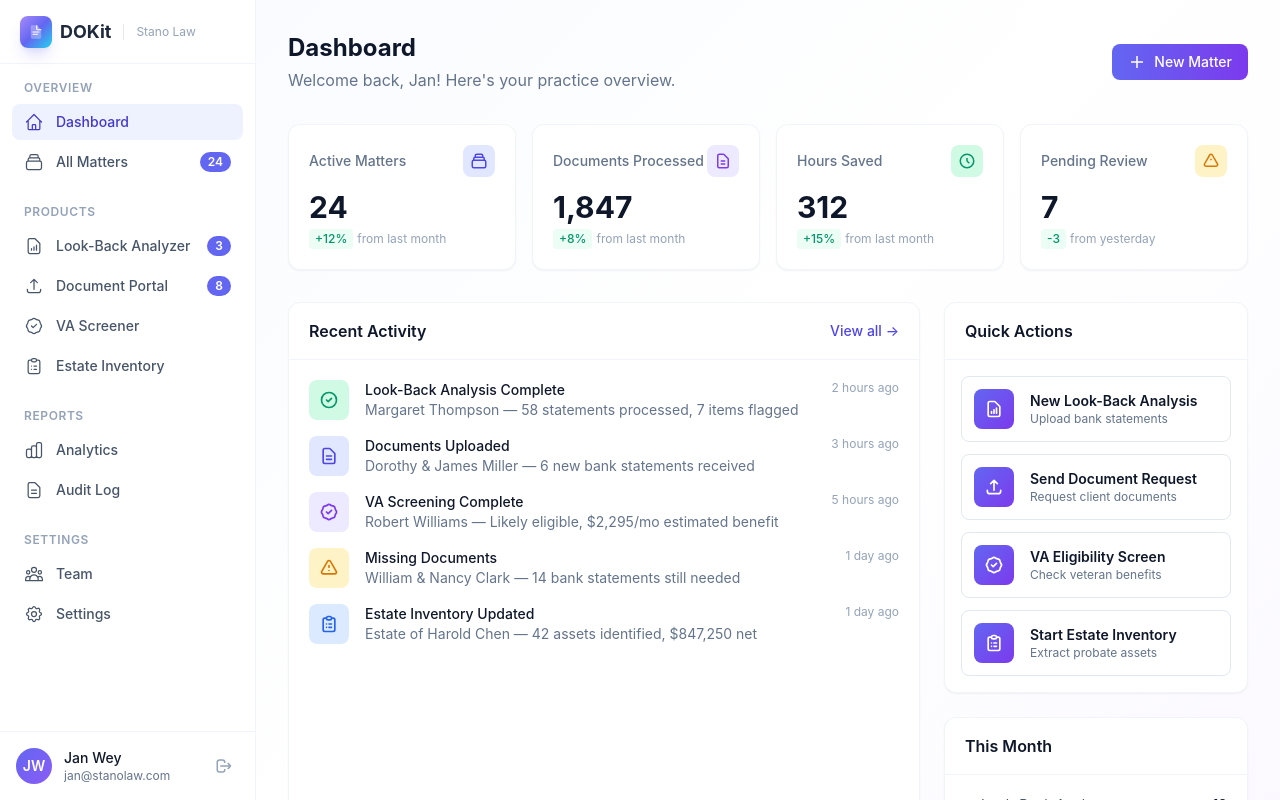
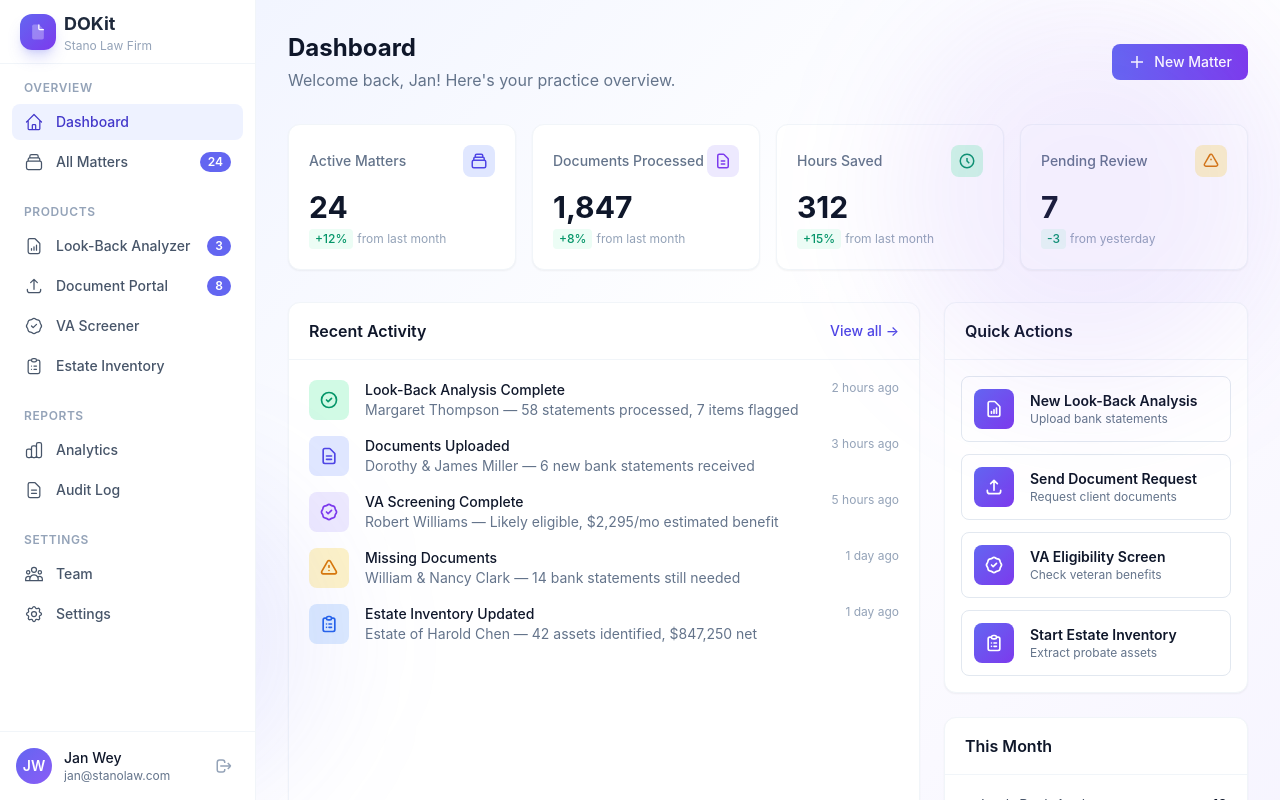
Before and after one commit to CoHoast/stano-law, a Next.js app: page /dashboard in a window 1280 px wide. Shown: the top 800 px of the page. Built offline with nearby package versions, Linux system fonts and the light colour scheme.

Commit message:
Fix: match DOKit Standard layout exactly, add gradient orbs as HTML elements

```diff
--- a/src/app/dashboard/layout.tsx
+++ b/src/app/dashboard/layout.tsx
@@ -87,17 +87,20 @@ export default function DashboardLayout({ children }: { children: React.ReactNod
 
   return (
     <div className="min-h-screen gradient-bg">
+      {/* Gradient Orbs */}
+      <div className="fixed top-0 right-0 w-96 h-96 bg-violet-500/10 rounded-full blur-3xl pointer-events-none" />
+      <div className="fixed bottom-0 left-0 w-80 h-80 bg-indigo-500/10 rounded-full blur-3xl pointer-events-none" />
+
       {/* Mobile Header */}
       <div className="lg:hidden fixed top-0 left-0 right-0 z-50 bg-white/80 backdrop-blur-xl border-b border-slate-100 px-4 h-14 flex items-center justify-between">
         <div className="flex items-center gap-2">
-          <div className="w-7 h-7 bg-gradient-to-br from-violet-400 via-indigo-500 to-cyan-400 rounded-lg flex items-center justify-center shadow-sm">
-            <svg width="14" height="14" viewBox="0 0 24 24" fill="none" className="text-white">
-              <path d="M7 3C5.9 3 5 3.9 5 5V19C5 20.1 5.9 21 7 21H17C18.1 21 19 20.1 19 19V9L13 3H7Z" fill="currentColor" fillOpacity="0.3"/>
-              <path d="M13 3V8C13 8.55 13.45 9 14 9H19" stroke="currentColor" strokeWidth="1.5"/>
-              <path d="M8 12H16M8 15H14" stroke="currentColor" strokeWidth="1.5" strokeLinecap="round"/>
+          <div className="w-8 h-8 bg-gradient-to-br from-indigo-500 to-violet-600 rounded-xl flex items-center justify-center shadow-lg shadow-indigo-500/25">
+            <svg width="18" height="18" className="text-white" fill="currentColor" viewBox="0 0 24 24">
+              <path d="M7 3C5.9 3 5 3.9 5 5V19C5 20.1 5.9 21 7 21H17C18.1 21 19 20.1 19 19V9L13 3H7Z" fillOpacity="0.3"/>
+              <path d="M13 3V8C13 8.55 13.45 9 14 9H19" fill="none" stroke="currentColor" strokeWidth="1.5"/>
             </svg>
           </div>
-          <span className="font-bold text-slate-800">DOKit</span>
+          <span className="text-lg font-bold text-slate-800">DOKit</span>
         </div>
         <button
           onClick={() => setSidebarOpen(true)}
@@ -127,18 +130,17 @@ export default function DashboardLayout({ children }: { children: React.ReactNod
         <div className="flex flex-col h-full">
           {/* Logo */}
           <div className="h-16 px-5 flex items-center justify-between border-b border-slate-100">
-            <div className="flex items-center gap-3">
-              <div className="flex items-center gap-2">
-                <div className="w-8 h-8 bg-gradient-to-br from-violet-400 via-indigo-500 to-cyan-400 rounded-lg flex items-center justify-center shadow-lg shadow-indigo-500/20">
-                  <svg width="18" height="18" viewBox="0 0 24 24" fill="none" className="text-white">
-                    <path d="M7 3C5.9 3 5 3.9 5 5V19C5 20.1 5.9 21 7 21H17C18.1 21 19 20.1 19 19V9L13 3H7Z" fill="currentColor" fillOpacity="0.3"/>
-                    <path d="M13 3V8C13 8.55 13.45 9 14 9H19" stroke="currentColor" strokeWidth="1.5"/>
-                    <path d="M8 12H16M8 15H14" stroke="currentColor" strokeWidth="1.5" strokeLinecap="round"/>
-                  </svg>
-                </div>
+            <div className="flex items-center gap-2">
+              <div className="w-9 h-9 bg-gradient-to-br from-indigo-500 to-violet-600 rounded-xl flex items-center justify-center shadow-lg shadow-indigo-500/25">
+                <svg width="20" height="20" className="text-white" fill="currentColor" viewBox="0 0 24 24">
+                  <path d="M7 3C5.9 3 5 3.9 5 5V19C5 20.1 5.9 21 7 21H17C18.1 21 19 20.1 19 19V9L13 3H7Z" fillOpacity="0.3"/>
+                  <path d="M13 3V8C13 8.55 13.45 9 14 9H19" fill="none" stroke="currentColor" strokeWidth="1.5"/>
+                </svg>
+              </div>
+              <div>
                 <span className="text-lg font-bold text-slate-800">DOKit</span>
+                <div className="text-xs text-slate-400">Stano Law Firm</div>
               </div>
-              <div className="text-xs text-slate-400 border-l border-slate-200 pl-3">Stano Law</div>
             </div>
             <button
               onClick={() => setSidebarOpen(false)}
@@ -215,7 +217,7 @@ export default function DashboardLayout({ children }: { children: React.ReactNod
       </aside>
 
       {/* Main Content */}
-      <main className="lg:ml-64 pt-14 lg:pt-0">
+      <main className="lg:pl-64 pt-14 lg:pt-0 min-h-screen">
         {children}
       </main>
     </div>
--- a/src/app/globals.css
+++ b/src/app/globals.css
@@ -10,8 +10,7 @@ body {
 
 /* DOKit Brand Styles */
 .gradient-bg {
-  background: linear-gradient(135deg, #f8faff 0%, #ffffff 50%, #faf8ff 100%);
-  min-height: 100vh;
+  background: linear-gradient(135deg, #eef2ff 0%, #ffffff 50%, #f5f3ff 100%);
 }
 
 .glass-card {
```
